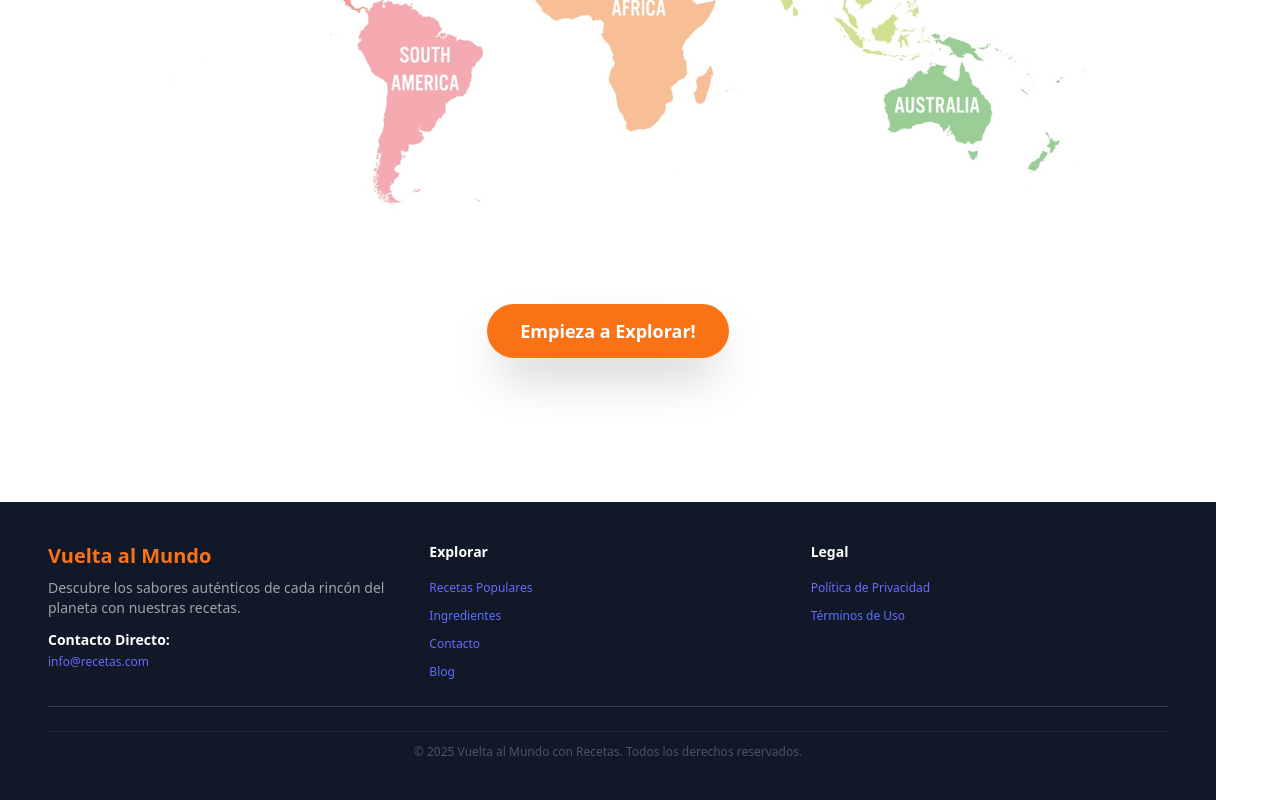
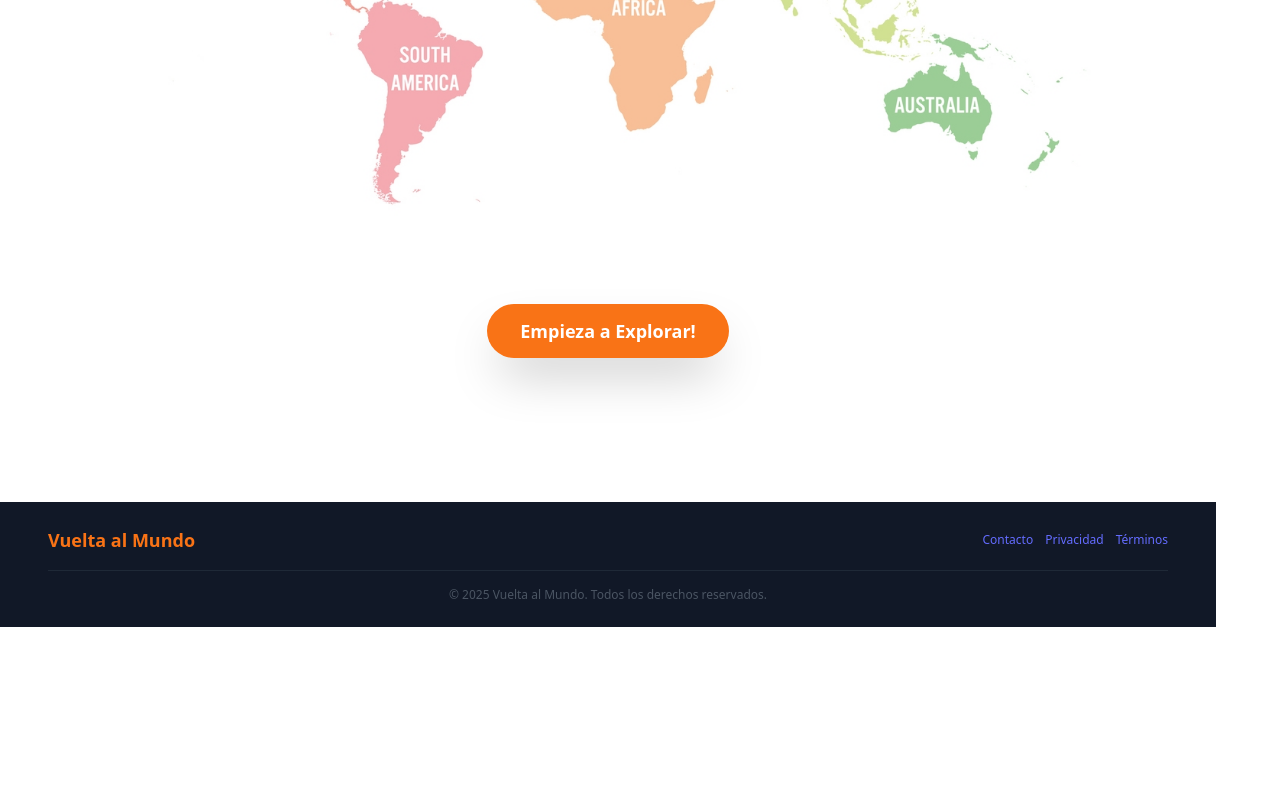
Before and after one commit to Recetas-de-Comidas-Por-Vanderlene/Recetas-Frontend, a React (Vite) app: page / in a window 1280 px wide. Shown: the part 1573-2373 px from the top of the page. After the commit the page ends 2200 px from the top, so only its background shows below. Built offline with nearby package versions, Linux system fonts and the light colour scheme.

Commit message:
style(ui): Ajustes de estilo o integración en el componente FooterImage

```diff
--- a/src/components/FooterImage.jsx
+++ b/src/components/FooterImage.jsx
@@ -1,82 +1,49 @@
-// FooterSimpleFood.jsx
+// FooterSimpleFood.jsx (Minimalista Extremo - Solo Legal y Copyright)
 import React from 'react';
 
 const FooterSimpleFood = () => {
 
-    const mainLinks = [
-        { title: "Recetas Populares", href: "/recetas-populares" },
-        { title: "Ingredientes", href: "/ingredientes" },
+    // Lista de enlaces legales y de contacto (ahora son los únicos enlaces)
+    const legalAndContactLinks = [
         { title: "Contacto", href: "/contacto" },
-        { title: "Blog", href: "/blog" },
-    ];
-
-    const legalLinks = [
-        { title: "Política de Privacidad", href: "/privacidad" },
-        { title: "Términos de Uso", href: "/terminos" },
+        { title: "Privacidad", href: "/privacidad" },
+        { title: "Términos", href: "/terminos" },
     ];
 
     return (
-        // 1. AJUSTE: Reducimos el relleno vertical de py-10 md:py-12 a py-8 md:py-10
-        <footer className="bg-gray-900 text-gray-400 py-4 md:py-10">
-            {/* 2. AJUSTE: Reducimos el ancho máximo de max-w-7xl a max-w-6xl */}
+        // Mantenemos el padding vertical bajo (py-6)
+        <footer className="bg-gray-900 text-gray-400 py-6">
             <div className="max-w-6xl mx-auto px-4 sm:px-6 lg:px-4">
 
-                {/* GRID Principal para la distribución de contenido */}
-                <div className="grid grid-cols-2 md:grid-cols-3 gap-6 pb-6 border-b border-gray-700">
+                {/* SECCIÓN PRINCIPAL: Título y Logo */}
+                <div className="flex flex-col md:flex-row md:justify-between items-center pb-4 border-b border-gray-800">
 
-                    {/* Columna 1: Logo/Título y Contacto */}
-                    <div className="col-span-2 md:col-span-1">
-                        <h3 className="text-xl font-bold text-orange-500 mb-2"> {/* Reducimos el tamaño del título */}
+                    {/* Título/Logo Minimalista (se queda como el punto focal) */}
+                    <div className="mb-4 md:mb-0">
+                        <h3 className="text-lg font-bold text-orange-500">
                             Vuelta al Mundo
                         </h3>
-                        <p className="text-sm mb-3">
-                            Descubre los sabores auténticos de cada rincón del planeta con nuestras recetas.
-                        </p>
-                        <h4 className="font-bold text-white mb-1 text-sm">Contacto Directo:</h4> {/* Reducimos el tamaño del subtítulo */}
-                        <p className="text-xs">
-                            <a href="mailto:info@recetas.com" className="hover:text-orange-400 transition">info@recetas.com</a>
-                        </p>
                     </div>
 
-                    {/* Columna 2: Navegación Rápida */}
-                    <div>
-                        <h4 className="font-bold text-white mb-3 text-sm">Explorar</h4> {/* Reducimos el tamaño del subtítulo */}
-                        <ul className="space-y-1"> {/* Reducimos el espacio entre elementos */}
-                            {mainLinks.map((link) => (
-                                <li key={link.title}>
+                    {/* ENLACES LEGALES Y CONTACTO (alineados a la derecha en desktop) */}
+                    <div className="flex flex-wrap justify-center md:justify-end space-x-3 text-xs">
+                        {legalAndContactLinks.map((link) => (
                             <a
+                                key={link.title}
                                 href={link.href}
-                                        className="hover:text-orange-400 transition text-xs" // Reducimos el tamaño del texto
+                                className="hover:text-orange-400 transition"
                             >
                                 {link.title}
                             </a>
-                                </li>
                         ))}
-                        </ul>
-                    </div>
-
-                    {/* Columna 3: Información Legal */}
-                    <div>
-                        <h4 className="font-bold text-white mb-3 text-sm">Legal</h4>
-                        <ul className="space-y-1">
-                            {legalLinks.map((link) => (
-                                <li key={link.title}>
-                                    <a
-                                        href={link.href}
-                                        className="hover:text-orange-400 transition text-xs"
-                                    >
-                                        {link.title}
-                                    </a>
-                                </li>
-                            ))}
-                        </ul>
                     </div>
                 </div>
 
-                {/* Sección de Copyright Final */}
-                <div className="mt-6 pt-3 text-center text-xs text-gray-600 border-t border-gray-800"> {/* Reducimos margen y padding */}
-                    © {new Date().getFullYear()} Vuelta al Mundo con Recetas. Todos los derechos reservados.
+                {/* SECCIÓN DE COPYRIGHT (Pequeña y sutil) */}
+                <div className="mt-4 text-center text-xs text-gray-600">
+                    © {new Date().getFullYear()} Vuelta al Mundo. Todos los derechos reservados.
                 </div>
+
             </div>
         </footer>
     );
```
Lines whose indentation alone changed are shown as unchanged.
